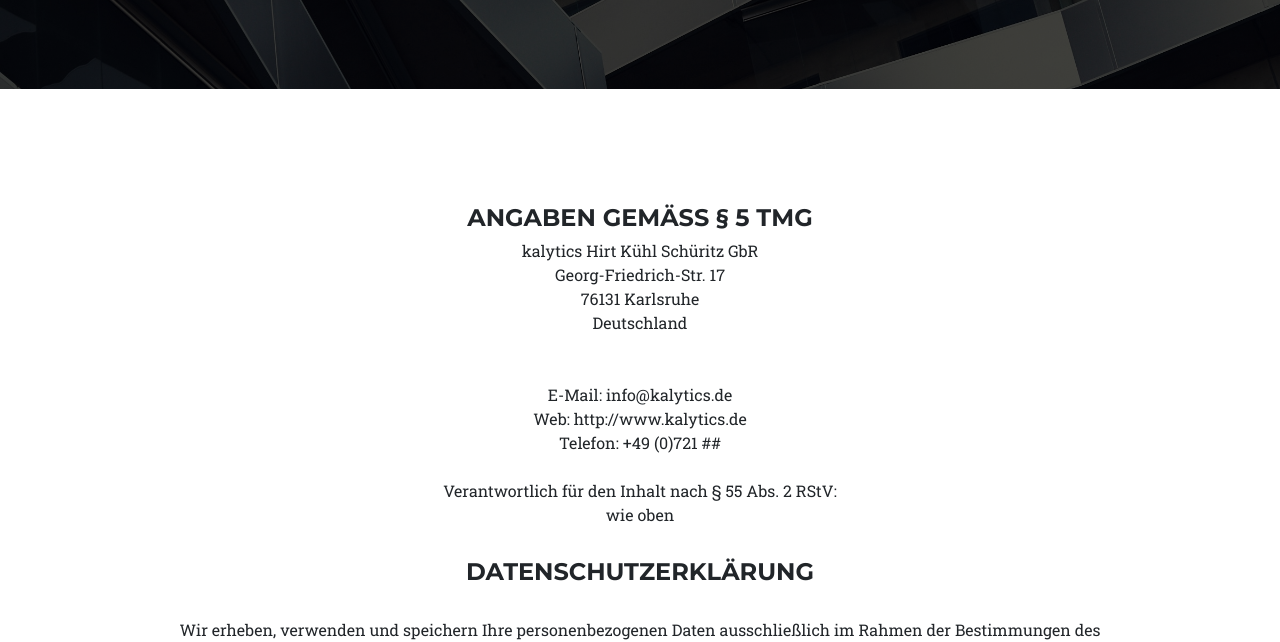
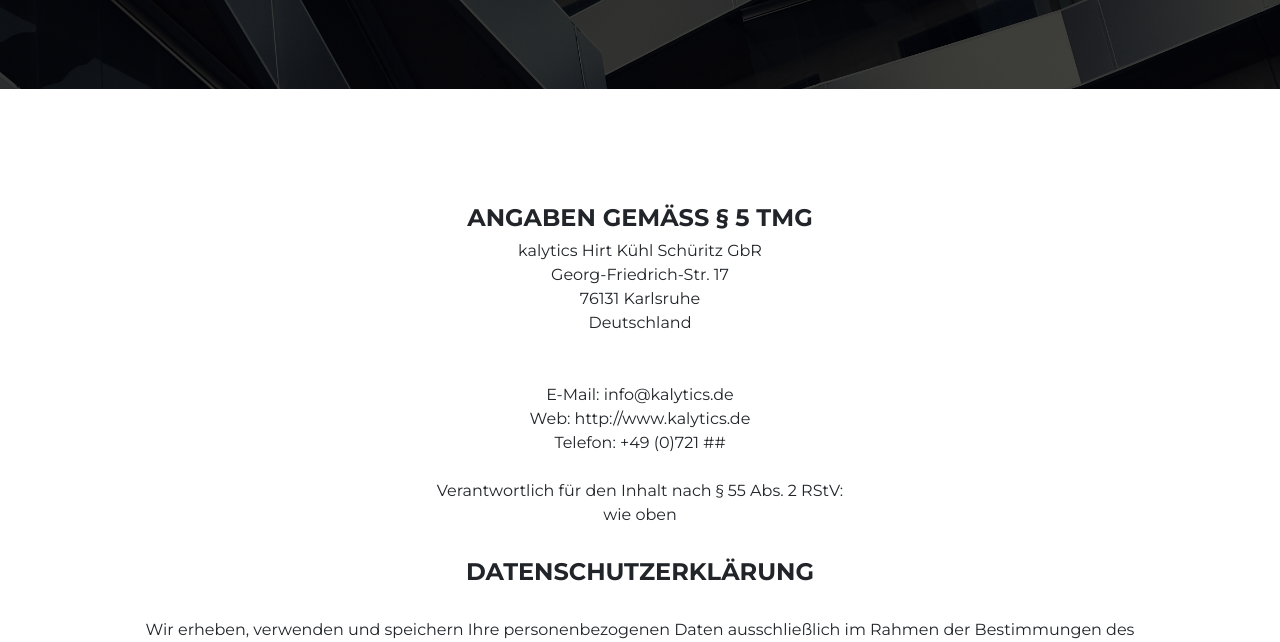
Before and after one commit to coomish/coomish.github.io, a plain HTML site: page kalytics/imprint.html in a window 1280 px wide. Shown: the part 166-808 px from the top of the page. Drawn offline with Linux system fonts and the light colour scheme; a script that the page names is missing; a web font is replaced by a local one.

Commit message:
minor changes

```diff
--- a/kalytics/css/kalytics.css
+++ b/kalytics/css/kalytics.css
@@ -5,7 +5,7 @@
  */
 body {
   overflow-x: hidden;
-  font-family: 'Roboto Slab', 'Helvetica Neue', Helvetica, Arial, sans-serif; }
+  font-family: 'Montserrat', 'Helvetica Neue', Helvetica, Arial, sans-serif; }
 
 p {
   line-height: 1.75; }
```
